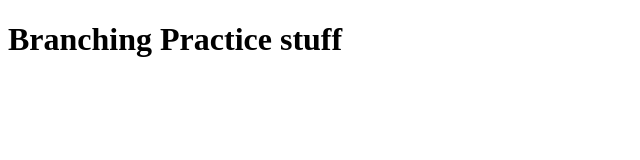
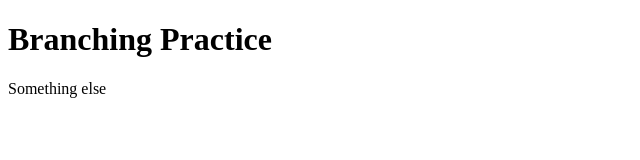
Before and after one commit to isaacNegatu/gitBranching, a plain HTML site: page index.html in a window 1280 px wide. Shown: the whole page, without its empty margins (0-640 px from the left). Drawn offline with Linux system fonts and the light colour scheme.

Commit message:
added a p tag

```diff
--- a/index.html
+++ b/index.html
@@ -7,6 +7,7 @@
     <title>Document</title>
 </head>
 <body>
-    <h1>Branching Practice stuff</h1>
+    <h1>Branching Practice </h1>
+    <p>Something else</p>
 </body>
 </html>
```
